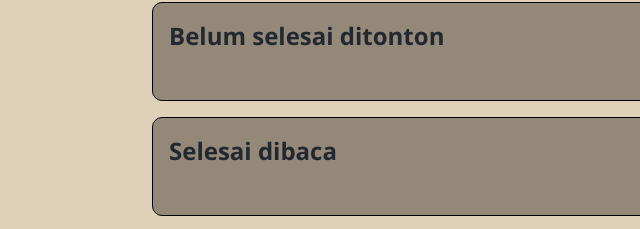
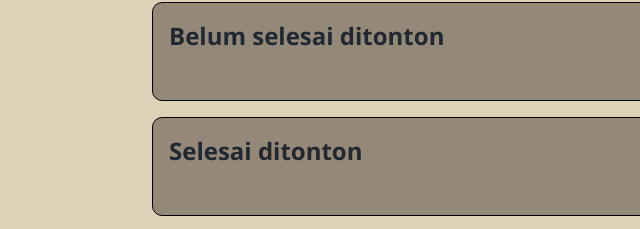
Before and after one commit to Cahzello/Jejak-Tontonanku, a plain HTML site: page index.html in a window 1280 px wide. Shown: the part 601-830 px from the top of the page, 104-744 px from the left. Drawn offline with nearby package versions, Linux system fonts and the light colour scheme.

Commit message:
fix msg on selesai ditonton

```diff
--- a/index.html
+++ b/index.html
@@ -103,7 +103,7 @@
     </section>
 
     <section class="filmku">
-      <h2>Selesai dibaca</h2>
+      <h2>Selesai ditonton</h2>
 
       <div id="completeFilmkuList" class="flim_list">
         <!-- <article class="book_item">
```
